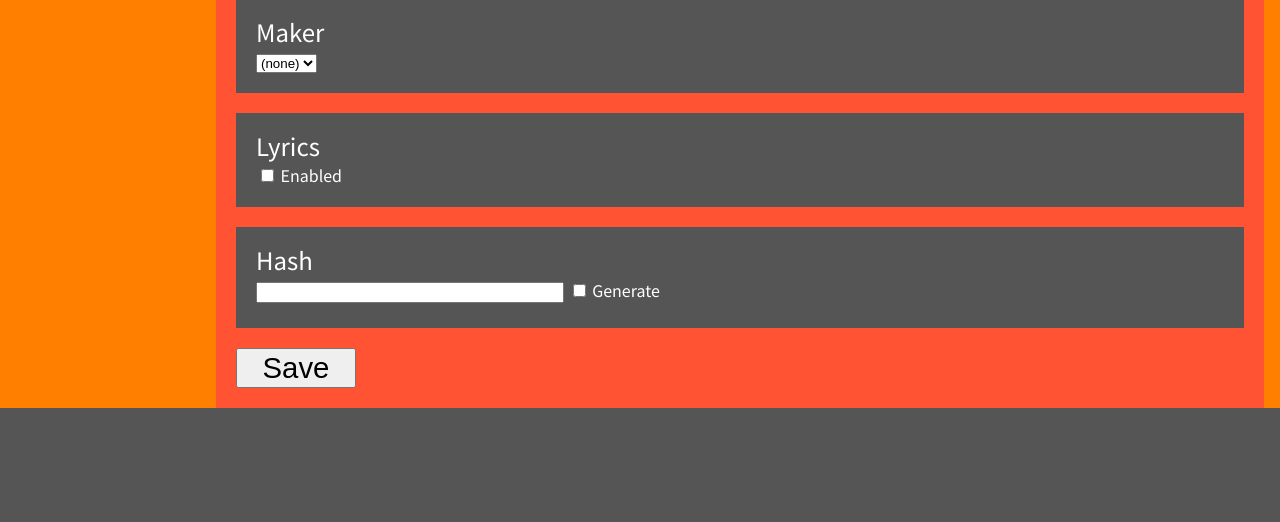
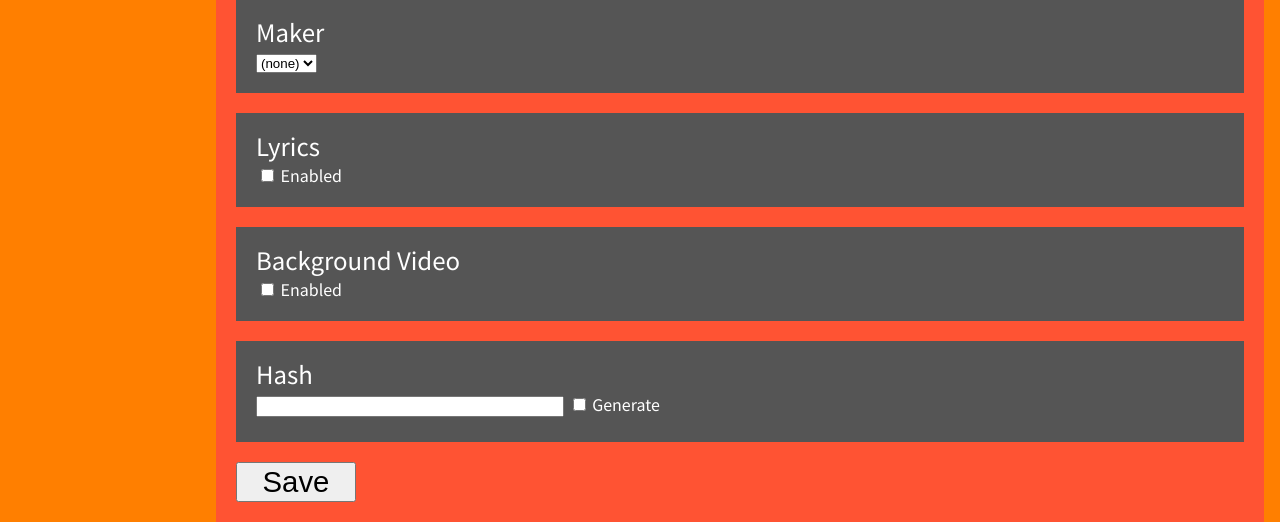
Before and after one commit to VEDA00133912/taikoweb, a Flask app: template templates/admin_song_detail.html in a window 1280 px wide. Shown: the part 2214-2736 px from the top of the page. Before the commit the page ends 2622 px from the top, so only its background shows below. Run offline with Flask 3, Linux system fonts and the light colour scheme; the template is opened without the code that fills it, so the values that code supplies are empty; some libraries are stand-ins or nearby versions.

Commit message:
video周りの実装

```diff
--- a/app.py
+++ b/app.py
@@ -342,6 +342,7 @@ def route_admin_songs_new_post():
     output['volume'] = float(request.form.get('volume')) or None
     output['maker_id'] = int(request.form.get('maker_id')) or None
     output['lyrics'] = True if request.form.get('lyrics') else False
+    outout['video'] = True if request.form.get('video') else False
     output['hash'] = request.form.get('hash')
 
     seq = db.seq.find_one({'name': 'songs'})
@@ -403,6 +404,7 @@ def route_admin_songs_id_post(id):
     output['volume'] = float(request.form.get('volume')) or None
     output['maker_id'] = int(request.form.get('maker_id')) or None
     output['lyrics'] = True if request.form.get('lyrics') else False
+    output['video'] = True if request.form.get('video') else False
     output['hash'] = request.form.get('hash')
 
     hash_error = False
--- a/public/src/js/controller.js
+++ b/public/src/js/controller.js
@@ -297,10 +297,11 @@ class Controller{
 							songObj.lyricsData = result
 						}, () => Promise.resolve()), songObj.lyricsFile.url)
 					}
-					if(songObj && songObj.category_id === 9){
+					if(songObj && songObj.video === true){
 					    LoadSong.insertBackgroundVideo(songObj.id)
 					}
 					Promise.all(promises).then(resolve)
+					LoadSong.resumeBackgroundVideo()
 				}
 			}).then(() => {
 				var taikoGame = new Controller(this.selectedSong, this.songData, this.autoPlayEnabled, false, this.touchEnabled)
--- a/public/src/js/game.js
+++ b/public/src/js/game.js
@@ -544,6 +544,7 @@ class Game{
 				}
 			}else if(this.controller.multiplayer !== 2 && this.mainAsset){
 				this.mainAsset.play((ms < 0 ? -ms : 0) / 1000, false, Math.max(0, ms / 1000))
+				LoadSong.resumeBackgroundVideo(ms)
 			}
 			this.mainMusicPlaying = true
 		}
@@ -561,6 +562,7 @@ class Game{
 			if(this.mainAsset){
 				this.mainAsset.stop()
 			}
+			LoadSong.pauseBackgroundVideo()
 			this.mainMusicPlaying = false
 			this.view.pauseMove(pauseMove || 0, true)
 			this.view.gameDiv.classList.add("game-paused")
--- a/public/src/js/songselect.js
+++ b/public/src/js/songselect.js
@@ -2217,7 +2217,7 @@ class SongSelect{
 					ctx.fill()
 				}
 				if (songSel && hasVideo) {
-					var _x = x + 230;
+					var _x = x + 210;
 					var _y = y - 13;
 
 					// Icon dimensions and positions
--- a/templates/admin_song_detail.html
+++ b/templates/admin_song_detail.html
@@ -134,6 +134,11 @@
         </div>
 
         <div class="form-field">
+            <p><label for="video">Background Video</label></p>
+            <span class="checkbox"><input type="checkbox" name="video" id="video"{% if song.video %} checked{% endif %}><label for="video"> Enabled</label></span>
+        </div>
+
+        <div class="form-field">
             <p><label for="hash">Hash</label></p>
             <input type="text" id="hash" value="{{song.hash}}" name="hash"> <span class="checkbox"><input type="checkbox" name="gen_hash" id="gen_hash"><label for="gen_hash"> Generate</label></span>
         </div>
```
Also changed, not shown: public/src/js/loadsong.js (+18 -3 lines).
